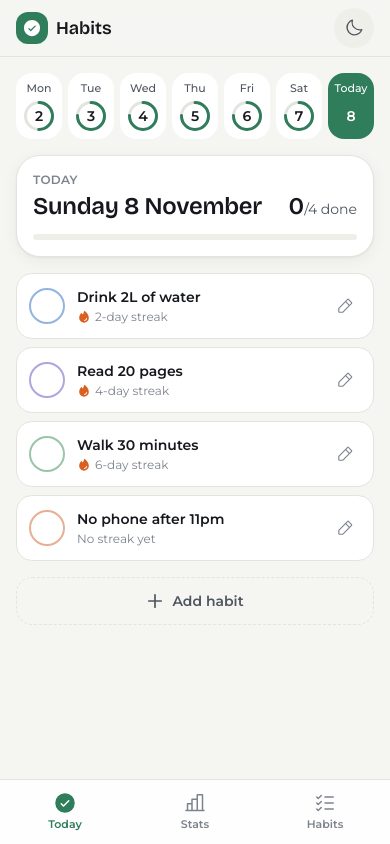
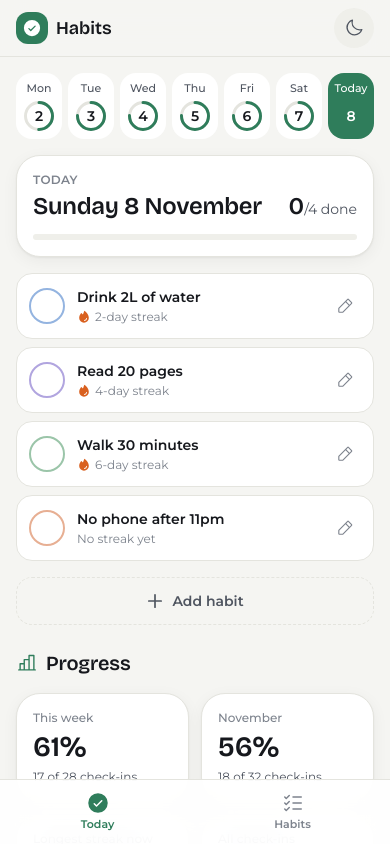
Before and after one commit to Nin10820/CS2-Habit-tracker, a React (Vite) app: page / in a window 390 px wide. Both pictures are taken after a click on the button "Try with sample habits". Shown: the top 844 px of the page. Built offline with nearby package versions, Linux system fonts and the light colour scheme.

Commit message:
Merge Stats into Today: progress panel under the list, side by side on wide screens
Co-Authored-By: Claude Opus 5.5 <noreply@anthropic.com>

```diff
--- a/src/App.tsx
+++ b/src/App.tsx
@@ -1,4 +1,4 @@
-import { ChartBar, ListChecks, Moon, Sun, CheckCircle } from "@phosphor-icons/react"
+import { ListChecks, Moon, Sun, CheckCircle } from "@phosphor-icons/react"
 import { useEffect, useState, type ComponentType } from "react"
 import { HabitSheet } from "./components/HabitSheet"
 import { todayKey } from "./lib/date"
@@ -6,14 +6,13 @@ import { sampleData, useHabitStore } from "./lib/store"
 import { useTheme } from "./lib/theme"
 import type { Habit } from "./lib/types"
 import { HabitsScreen } from "./screens/HabitsScreen"
-import { StatsScreen } from "./screens/StatsScreen"
+import { StatsPanel } from "./screens/StatsPanel"
 import { TodayScreen } from "./screens/TodayScreen"
 
-type Tab = "today" | "stats" | "habits"
+type Tab = "today" | "habits"
 type IconT = ComponentType<{ size?: number; weight?: "regular" | "fill" | "bold" }>
 const TABS: [Tab, string, IconT][] = [
   ["today", "Today", CheckCircle],
-  ["stats", "Stats", ChartBar],
   ["habits", "Habits", ListChecks],
 ]
 
@@ -43,13 +42,17 @@ export default function App() {
     window.scrollTo(0, 0)
   }, [tab])
 
+  // Today with habits is a two-column dashboard on wide screens; everything else stays a narrow column.
+  const wide = tab === "today" && store.data.habits.length > 0
+  const width = wide ? "max-w-2xl lg:max-w-5xl" : "max-w-2xl"
+
   const openAdd = () => setSheet({})
   const openEdit = (habit: Habit) => setSheet({ habit })
 
   return (
     <div className="min-h-dvh">
       <header className="sticky top-0 z-30 border-b border-line bg-bg/85 backdrop-blur-md">
-        <div className="mx-auto flex h-14 max-w-2xl items-center gap-3 px-4">
+        <div className={`mx-auto flex h-14 ${width} items-center gap-3 px-4`}>
           <div className="flex items-center gap-2">
             <span className="grid size-8 place-items-center rounded-xl bg-accent text-on-accent">
               <CheckCircle size={20} weight="fill" />
@@ -82,11 +85,13 @@ export default function App() {
         </div>
       </header>
 
-      <main className="mx-auto max-w-2xl px-4 pt-4 pb-[calc(96px+env(safe-area-inset-bottom))] sm:pt-6 sm:pb-12">
+      <main className={`mx-auto ${width} px-4 pt-4 pb-[calc(96px+env(safe-area-inset-bottom))] sm:pt-6 sm:pb-12`}>
         {tab === "today" && (
-          <TodayScreen store={store} today={today} onAdd={openAdd} onEdit={openEdit} onSample={() => store.replaceAll(sampleData())} />
+          <div className={`grid gap-4 ${wide ? "lg:grid-cols-2 lg:items-start lg:gap-6" : ""}`}>
+            <TodayScreen store={store} today={today} onAdd={openAdd} onEdit={openEdit} onSample={() => store.replaceAll(sampleData())} />
+            <StatsPanel data={store.data} today={today} />
+          </div>
         )}
-        {tab === "stats" && <StatsScreen data={store.data} today={today} onGoToday={() => setTab("today")} />}
         {tab === "habits" && <HabitsScreen store={store} theme={theme} setTheme={setTheme} onAdd={openAdd} onEdit={openEdit} />}
       </main>
 
@@ -94,7 +99,7 @@ export default function App() {
         aria-label="Main"
         className="fixed inset-x-0 bottom-0 z-30 border-t border-line bg-surface/90 pb-[env(safe-area-inset-bottom)] backdrop-blur-md sm:hidden"
       >
-        <div className="grid grid-cols-3">
+        <div className="grid grid-cols-2">
           {TABS.map(([id, label, Icon]) => (
             <button
               key={id}
--- a/src/screens/StatsScreen.tsx
+++ b/src/screens/StatsPanel.tsx
@@ -6,21 +6,9 @@ import { bestStreak, completion, currentStreak, pct, totalCheckIns } from "../li
 import type { AppData } from "../lib/types"
 import { colorVar } from "../lib/types"
 
-export function StatsScreen({ data, today, onGoToday }: { data: AppData; today: DayKey; onGoToday: () => void }) {
-  if (data.habits.length === 0) {
-    return (
-      <Card className="px-6 py-10 text-center">
-        <div className="mx-auto grid size-14 place-items-center rounded-2xl bg-accent-soft text-accent">
-          <ChartBar size={28} weight="bold" />
-        </div>
-        <h1 className="mt-4 text-2xl font-semibold">No stats yet</h1>
-        <p className="mx-auto mt-2 max-w-xs text-ink-2">Add a habit and check in for a few days. Your week, month and streaks show up here.</p>
-        <button onClick={onGoToday} className="press mt-6 h-12 rounded-2xl bg-accent px-5 font-semibold text-on-accent">
-          Go to Today
-        </button>
-      </Card>
-    )
-  }
+/** Week/month numbers, 30-day chart and per-habit breakdown. Shown under the Today list (beside it on wide screens). */
+export function StatsPanel({ data, today }: { data: AppData; today: DayKey }) {
+  if (data.habits.length === 0) return null
 
   const week = completion(data, data.habits, startOfWeek(today), today, today)
   const month = completion(data, data.habits, startOfMonth(today), today, today)
@@ -29,9 +17,11 @@ export function StatsScreen({ data, today, onGoToday }: { data: AppData; today:
 
   return (
     <div className="space-y-4">
-      <h1 className="text-2xl font-semibold">Stats</h1>
+      <h2 className="flex items-center gap-2 pt-2 text-xl font-semibold lg:pt-0">
+        <ChartBar size={22} className="text-accent" /> Progress
+      </h2>
 
-      <div className="grid grid-cols-2 gap-3 sm:grid-cols-4">
+      <div className="grid grid-cols-2 gap-3 sm:grid-cols-4 lg:grid-cols-2">
         <Kpi label="This week" value={pct(week.rate)} sub={`${week.done} of ${week.possible} check-ins`} />
         <Kpi label={formatMonth(today)} value={pct(month.rate)} sub={`${month.done} of ${month.possible} check-ins`} />
         <Kpi
```
Also changed, not shown: 1 other file (tests, documents, lock files or other folders).
